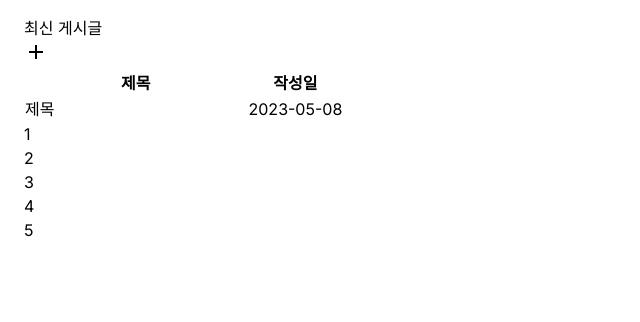
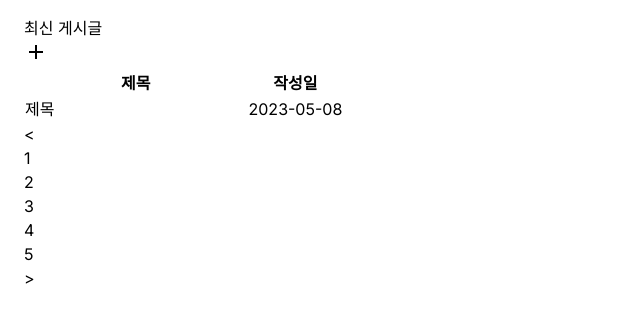
Before and after one commit to HyejinKwon-Devloper/next-js-template, a Next.js app: page /notice in a window 1280 px wide. Shown: the part 300-622 px from the top of the page, without its empty margins (0-640 px from the left). Built offline with nearby package versions, Linux system fonts and the light colour scheme.

Commit message:
feature(#13): 게시판 페이지 만들기 - pagination관련해서 css수정

```diff
--- a/app/notice/page.tsx
+++ b/app/notice/page.tsx
@@ -11,19 +11,18 @@ export default function NoticeList() {
         </div>
         <div>
           {/* TODO:: title -> children으로 변경하기 */}
-          <Button
-            children={
+          <Button>
             <Image
               src="/ico/add_black.svg"
               alt="add new post"
               width={24}
               height={24}
             />
-            }
-          />
+          </Button>
         </div>
       </div>
       <div className="content-body">
+        <div className="table-area">
           <table className="table-basic">
             <colgroup>
               <col width={'70%'} />
@@ -45,5 +44,6 @@ export default function NoticeList() {
           <Pagination totalItemsNumber={30} />
         </div>
       </div>
+    </div>
   );
 }
--- a/components/Pagination.tsx
+++ b/components/Pagination.tsx
@@ -1,5 +1,4 @@
 'use client';
-import Button from '@/components/Button';
 import { useState, useMemo } from 'react';
 
 type TPagination = {
@@ -12,7 +11,6 @@ export default function Pagination(props: TPagination) {
   const totalPageNumber = Math.ceil(totalItemsNumber / itemsPerPage);
   const [currentNum, setCurrentNum] = useState<number>(initialNum);
 
-  // TODO:: code 최적화 및 테스트 코드 작성 필요
   function onClickPageNumber(num: number) {
     if (num < 1) {
       setCurrentNum(1);
@@ -24,6 +22,7 @@ export default function Pagination(props: TPagination) {
     setCurrentNum(num);
     return;
   }
+
   function renderPageNumber() {
     const pageNumbers = [];
     for (let i = currentNum; i < currentNum + itemsPerPage; i++) {
@@ -42,28 +41,26 @@ export default function Pagination(props: TPagination) {
   }, [currentNum, itemsPerPage]);
 
   return (
-    <div>
-      <ol>
-        {/* <Button
+    <div className="pagination">
+      <ul>
+        <li
           children="<"
           onClick={() => {
-            console.log('this1', currentNum);
             onClickPageNumber(
               Math.floor(currentNum / 5) * itemsPerPage - itemsPerPage,
             );
           }}
-        /> */}
+        />
         {pageNumbers}
-        {/* <Button
+        <li
           children=">"
           onClick={() => {
-            console.log('this2', currentNum);
             onClickPageNumber(
               Math.ceil(currentNum / 5) * itemsPerPage + itemsPerPage,
             );
           }}
-        /> */}
-      </ol>
+        />
+      </ul>
     </div>
   );
 }
--- a/styles/components/table.css
+++ b/styles/components/table.css
@@ -1,7 +1,7 @@
 @tailwind components;
 @layer components {
   .table-basic {
-    @apply m-4 w-full h-full border border-separate rounded-sm;
+    @apply m-4 w-auto h-full border border-separate rounded-sm;
   }
 
   .table-basic th {
@@ -11,4 +11,20 @@
   td:last-child {
     @apply text-center;
   }
+
+  .table-area {
+    @apply flex flex-col w-full;
+  }
+
+  .pagination {
+    @apply m-auto;
+  }
+
+  .pagination ul {
+    @apply flex list-none;
+  }
+
+  .pagination ul li {
+    @apply p-2 cursor-pointer;
+  }
 }
```
Lines whose indentation alone changed are shown as unchanged.
